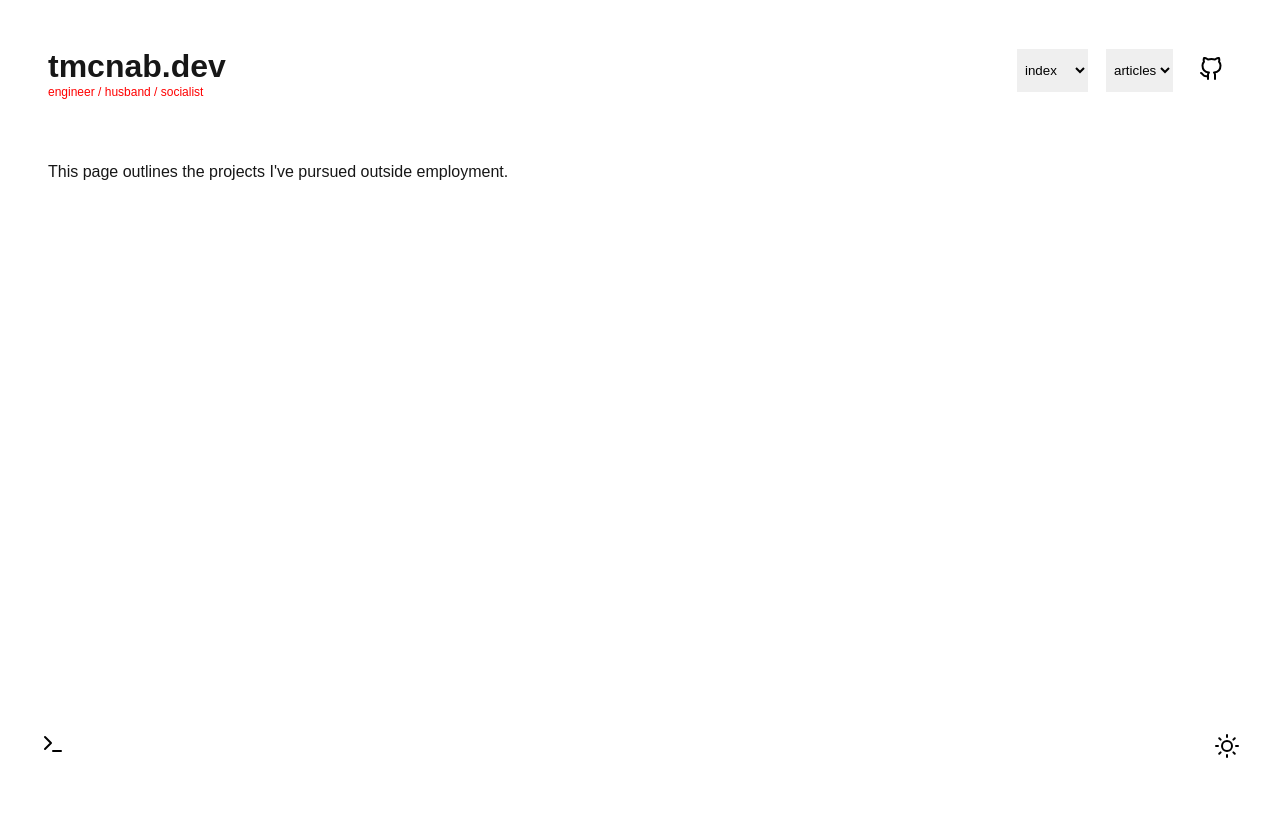
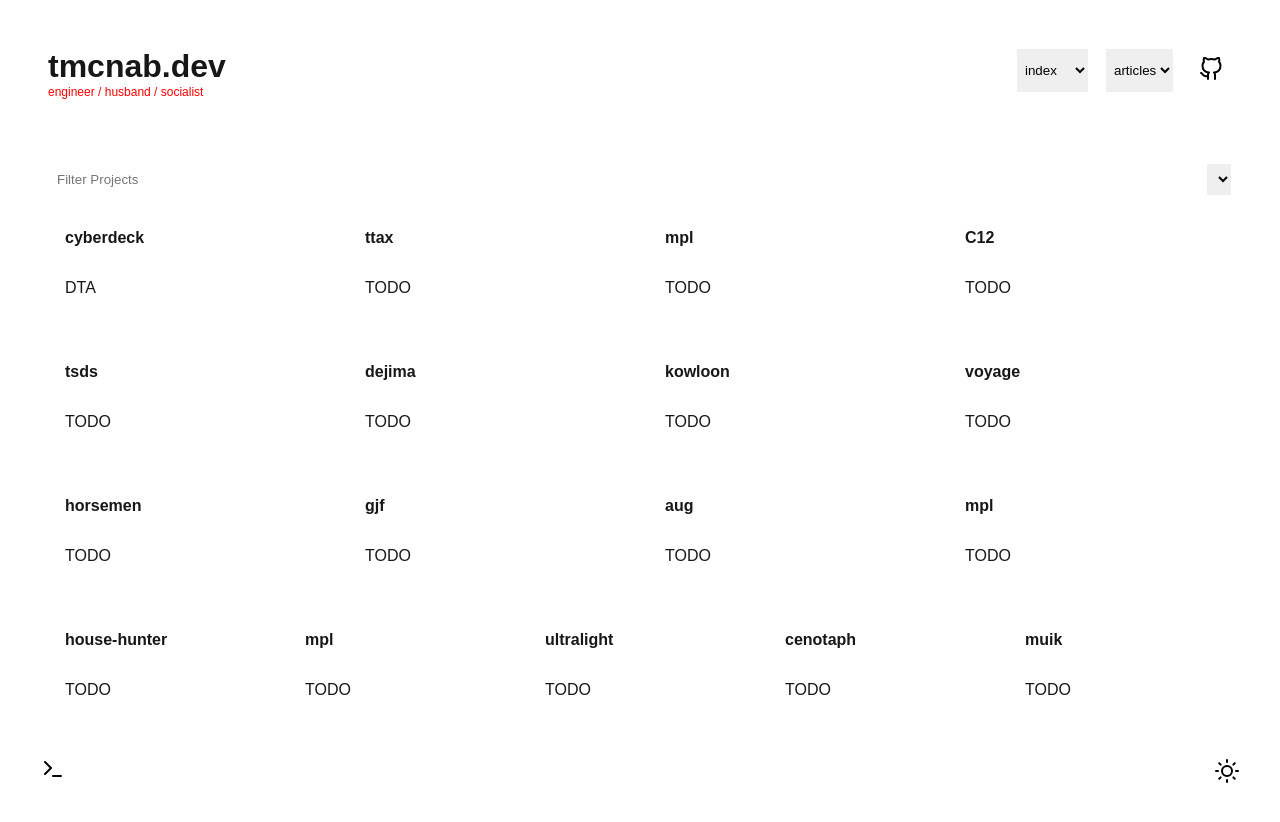
Before and after one commit to tmcnab/tmcnab.dev, a Next.js app: page /projects in a window 1280 px wide. Shown: the top 822 px of the page. Before the commit the page ends 800 px from the top, so only its background shows below. Built offline with nearby package versions, Linux system fonts and the light colour scheme.

Commit message:
starting to work on project pages

```diff
--- a/src/app/globals.css
+++ b/src/app/globals.css
@@ -54,3 +54,7 @@ button {
 select {
 	padding-left: 0.25rem;
 }
+
+input {
+	padding: 0.5rem;
+}
--- /dev/null
+++ b/src/app/projects/cyberdeck.mdx
@@ -0,0 +1 @@
+DTA
--- a/src/app/projects/page.tsx
+++ b/src/app/projects/page.tsx
@@ -1,7 +1,75 @@
+import Card from "@/components/Card/Card"
+import Cyberdeck from './cyberdeck.mdx'
+import Flex from "@/components/Flex"
+import Input from "@/components/Input"
+import TTAX from './ttax.mdx'
+
 export default function Projects () {
 	return (
 		<>
-			<p>This page outlines the projects I've pursued outside employment.</p>
+			<Flex>
+				<Input placeholder='Filter Projects' />
+				<select />
+			</Flex>
+			<Flex>
+				<Card title='cyberdeck'>
+					<Cyberdeck />
+				</Card>
+				<Card title='ttax'>
+					<TTAX />
+				</Card>
+				<Card title='mpl'>
+					<p>TODO</p>
+				</Card>
+				<Card title='C12'>
+					<p>TODO</p>
+				</Card>
+			</Flex>
+			<Flex>
+				<Card title='tsds'>
+					<p>TODO</p>
+				</Card>
+				<Card title='dejima'>
+					<p>TODO</p>
+				</Card>
+				<Card title='kowloon'>
+					<p>TODO</p>
+				</Card>
+				<Card title='voyage'>
+					<p>TODO</p>
+				</Card>
+			</Flex>
+			<Flex>
+				<Card title='horsemen'>
+					<p>TODO</p>
+				</Card>
+				<Card title='gjf'>
+					<p>TODO</p>
+				</Card>
+				<Card title='aug'>
+					<p>TODO</p>
+				</Card>
+				<Card title='mpl'>
+					<p>TODO</p>
+				</Card>
+			</Flex>
+			<Flex>
+				<Card title='house-hunter'>
+					<p>TODO</p>
+				</Card>
+				<Card title='mpl'>
+					<p>TODO</p>
+				</Card>
+				<Card title='ultralight'>
+					<p>TODO</p>
+				</Card>
+				<Card title='cenotaph'>
+					<p>TODO</p>
+				</Card>
+				<Card title='muik'>
+					<p>TODO</p>
+				</Card>
+			</Flex>
 		</>
 	)
 }
--- /dev/null
+++ b/src/app/projects/ttax.mdx
@@ -0,0 +1 @@
+TODO
--- /dev/null
+++ b/src/components/Card/Card.tsx
@@ -0,0 +1,29 @@
+import { CSSProperties, ReactNode } from 'react'
+import Flex from '../Flex'
+
+export interface CardProps {
+	children: ReactNode
+	title: ReactNode
+}
+
+const style: CSSProperties = {
+	border: '1px solid white',
+	borderRadius: '0.5rem',
+	margin: '1rem 0 1rem 0',
+	width: '100%',
+}
+
+export default function Card (props: CardProps) {
+	return (
+		<section style={style}>
+			<header style={{ marginBottom: 0 }}>
+				<Flex>
+					<strong>{props.title}</strong>
+				</Flex>
+			</header>
+			<div style={{ margin: '1rem' }}>
+				{props.children}
+			</div>
+		</section>
+	)
+}
--- /dev/null
+++ b/src/components/Input.tsx
@@ -0,0 +1,11 @@
+const style = {
+	border: '1px solid white',
+}
+
+export interface InputProps {
+	placeholder?: string
+}
+
+export default function Input (props: InputProps) {
+	return <input style={style} {...props} />
+}
```
Also changed, not shown: src/data/data.ts (added, +7 -0 lines), src/types/Project.ts (added, +7 -0 lines), src/components/Input.module.css (added).
